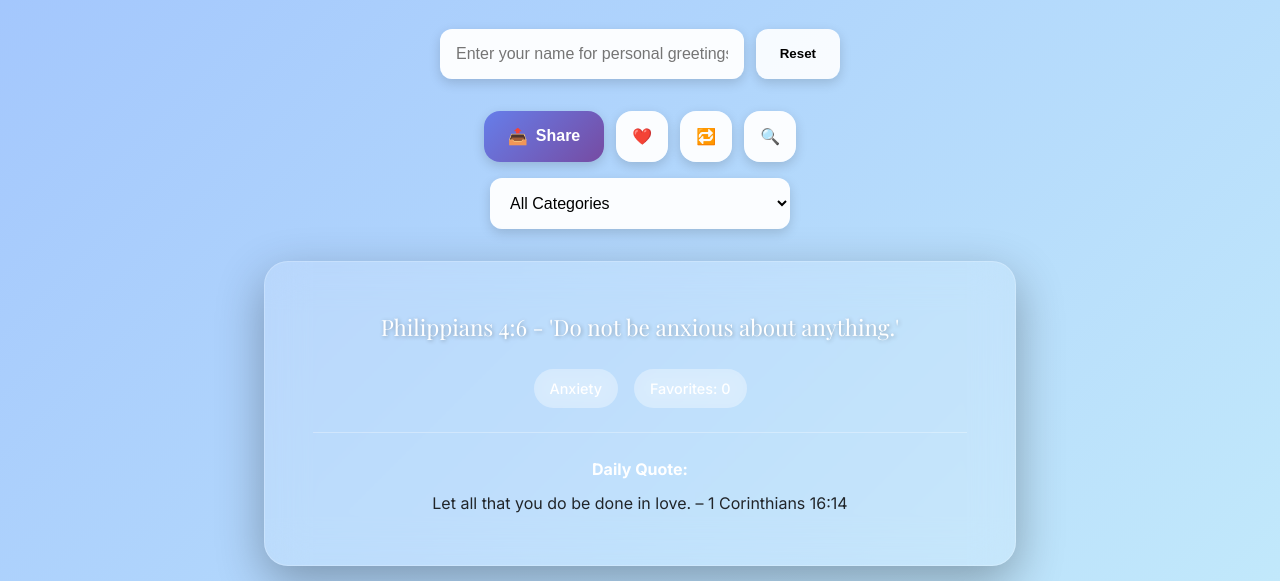
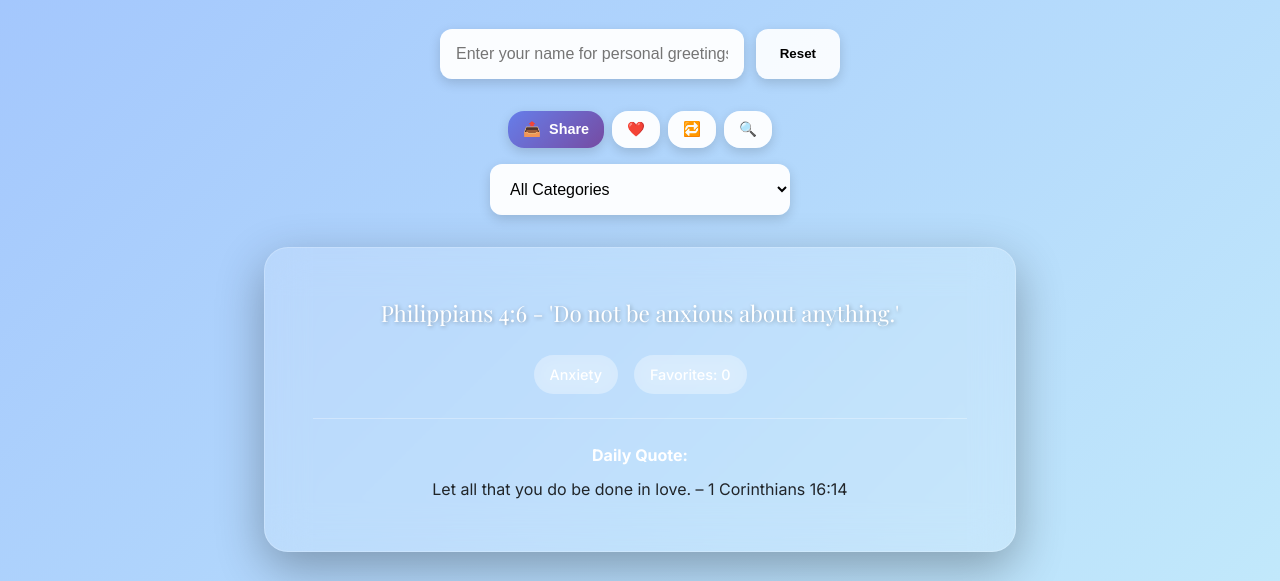
Before and after one commit to mashifmj-prog/greeter-bible-dev3, a plain HTML site: page index.html in a window 1280 px wide. Shown: the part 181-762 px from the top of the page. Drawn offline with nearby package versions, Linux system fonts and the light colour scheme.

Commit message:
Update style.css

```diff
--- a/style.css
+++ b/style.css
@@ -829,3 +829,16 @@ body.night .app-background {
     transform: translateX(0);
   }
 }
+/* Always show button text, even on mobile */
+.btn-text {
+  display: inline-block !important;
+}
+
+.controls-container {
+  gap: 8px;
+}
+
+.control-btn {
+  padding: 10px 15px !important;
+  font-size: 0.9rem;
+}
```
